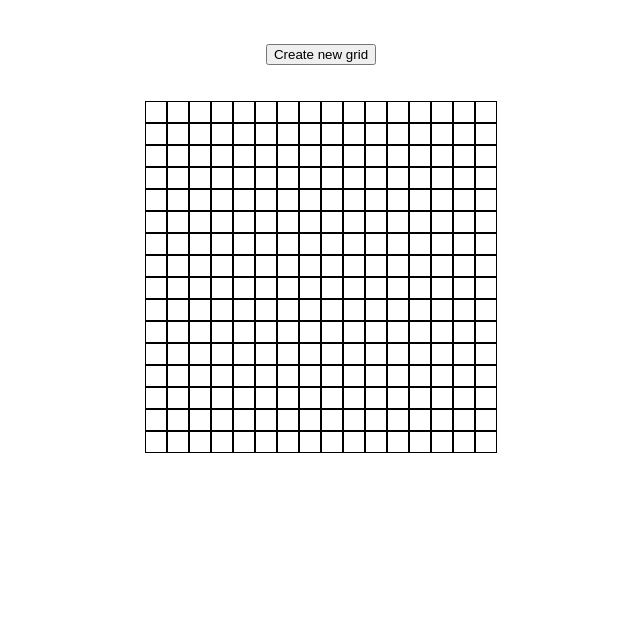
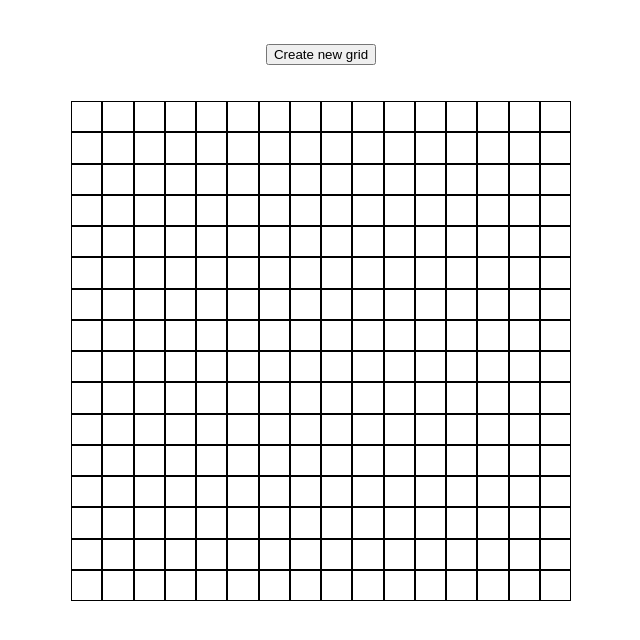
Before and after one commit to victor-red/odin-etch-a-sketch, a plain HTML site: page index.html in a window 1280 px wide. Shown: the whole page, without its empty margins (319-959 px from the left). Drawn offline with Linux system fonts and the light colour scheme.

Commit message:
Change grid building logic and maintain grid size
GridDivs are now stored in a single container and the overall size doesn't change with the number of divs

```diff
--- a/script.js
+++ b/script.js
@@ -2,27 +2,29 @@ const body = document.body;
 const container = document.createElement("div");
 const newGridBtn = document.createElement("button");
 
+body.appendChild(newGridBtn);
 container.classList.add("container");
 body.appendChild(container);
-container.appendChild(newGridBtn);
 newGridBtn.classList.add("newGridBtn")
 newGridBtn.textContent = "Create new grid";
 
 function createGrid(n){
-    for(let x = 0; x < n; x++){
-        const gridContainer = document.createElement("div");
-        container.appendChild(gridContainer);
-        gridContainer.classList.add("gridContainer");
-        for (let i = 0; i < n; i++){
-            const gridDiv = document.createElement("div");
-            gridDiv.classList.add("gridDiv");
-            gridContainer.appendChild(gridDiv);
+    gridHeight = container.style.height;
+    gridWidth = container.style.width;
+    divSize = (500 - (n * 2)) / n + 'px';
+    gridPixels = n * n;
+    for (let i = 0; i < gridPixels; i++){
+        const gridDiv = document.createElement("div");
+        gridDiv.classList.add("gridDiv");
+        gridDiv.style.height = divSize;
+        gridDiv.style.width = divSize;
+        container.appendChild(gridDiv);
         }
-    }};
+    };
 
 function deleteGrid(){
-    gridContainers = document.querySelectorAll(".gridContainer");
-    gridContainers.forEach(gridContainer => container.removeChild(gridContainer));
+    gridDivs = document.querySelectorAll(".gridDiv");
+    gridDivs.forEach(gridDiv => container.removeChild(gridDiv));
 }
 
 function addHoverEffect(){
@@ -35,7 +37,7 @@ function addHoverEffect(){
 
 function createNewGrid(){
     let n = prompt("Enter the size of your grid (max 100): ");
-    if (n == 0){
+    if (n == 0 || n == "" || n == null){
         alert("Invalid value for size.")}
     else if (n <= 100 && n!=0){
         deleteGrid();
--- a/styles.css
+++ b/styles.css
@@ -1,12 +1,17 @@
+body{
+    display: flex;
+    flex-direction: column;
+    align-items: center;
+    justify-content: center;
+}
+
 .container{
     display: flex;
-    flex-direction: column;
-    justify-content: center;
-    align-items: center;
-}
-
-.gridContainer{
-    display : flex;
+    justify-content: flex-start;
+    align-items: flex-start;
+    height: 500px;
+    width: 500px;
+    flex-wrap: wrap;
 }
 
 .gridDiv{
@@ -15,8 +20,6 @@
     border: solid;
     border-color: black;
     border-width: 1px;
-    height: 20px;
-    width: 20px;
 }
 
 .gridDivHover{
@@ -25,8 +28,6 @@
     border: solid;
     border-color: black;
     border-width: 1px;
-    height: 20px;
-    width: 20px;
 }
 
 .newGridBtn{
```
